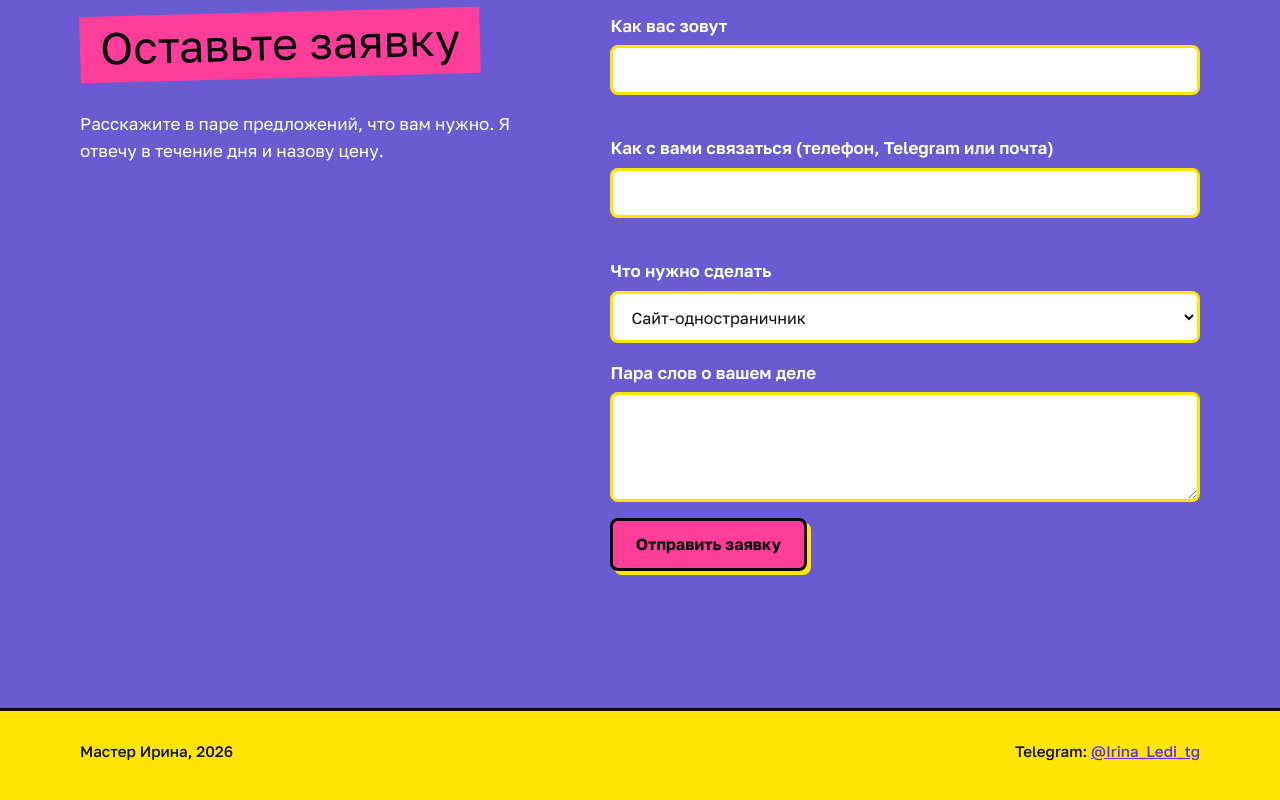
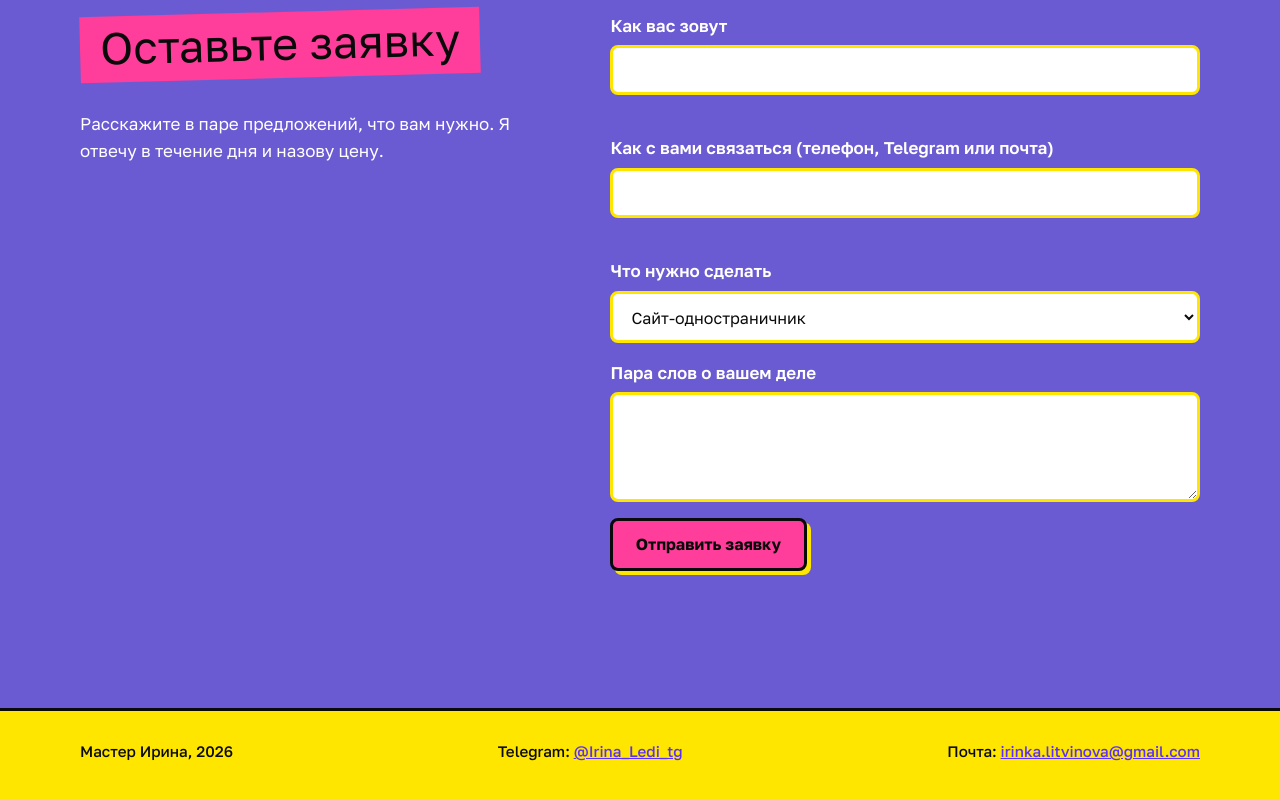
Before and after one commit to irinkalitvinova-dot/sitemaster-v2, a plain HTML site: page index.html in a window 1280 px wide. Shown: the part 2815-3615 px from the top of the page. Drawn offline with Linux system fonts and the light colour scheme; a web font is replaced by a local one.

Commit message:
Добавлена почта в подвал
Co-Authored-By: Claude Sonnet 5.5 <noreply@anthropic.com>

```diff
--- a/index.html
+++ b/index.html
@@ -245,6 +245,7 @@
     <div class="wrap">
       <span>Мастер Ирина, 2026</span>
       <span>Telegram: <a href="https://t.me/Irina_Ledi_tg" style="color:var(--blue)">@Irina_Ledi_tg</a></span>
+      <span>Почта: <a href="mailto:irinka.litvinova@gmail.com" style="color:var(--blue)">irinka.litvinova@gmail.com</a></span>
     </div>
   </footer>
 
```
